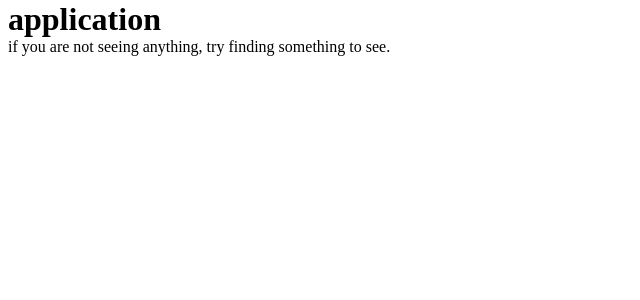
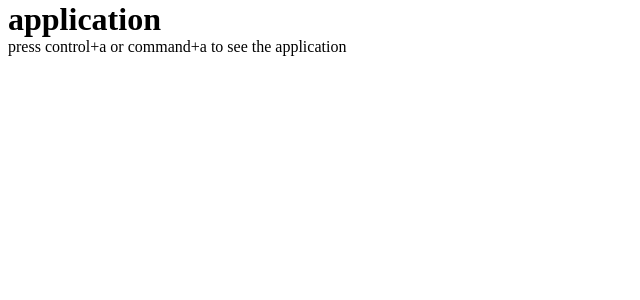
Before and after one commit to tan-vu-d/tan-vu-d.github.io, a Jekyll site: the page built from pages/thejournalappl.md, in a window 1280 px wide. Shown: the top 300 px of the page, without its empty margins (0-640 px from the left). Built offline with Jekyll 4.4.1, drawn with Linux system fonts in a browser that asks for light colours.

Commit message:
Update thejournalappl.md

```diff
--- a/pages/thejournalappl.md
+++ b/pages/thejournalappl.md
@@ -3,8 +3,7 @@
 title: application
 permalink: /application/
 ---
-
-<a>if you are not seeing anything, try finding something to see.<a>
+<a>press control+a or command+a to see the application</a>
 <div style="color:white">
 <form
   action="https://formspree.io/xvownedl"
```
